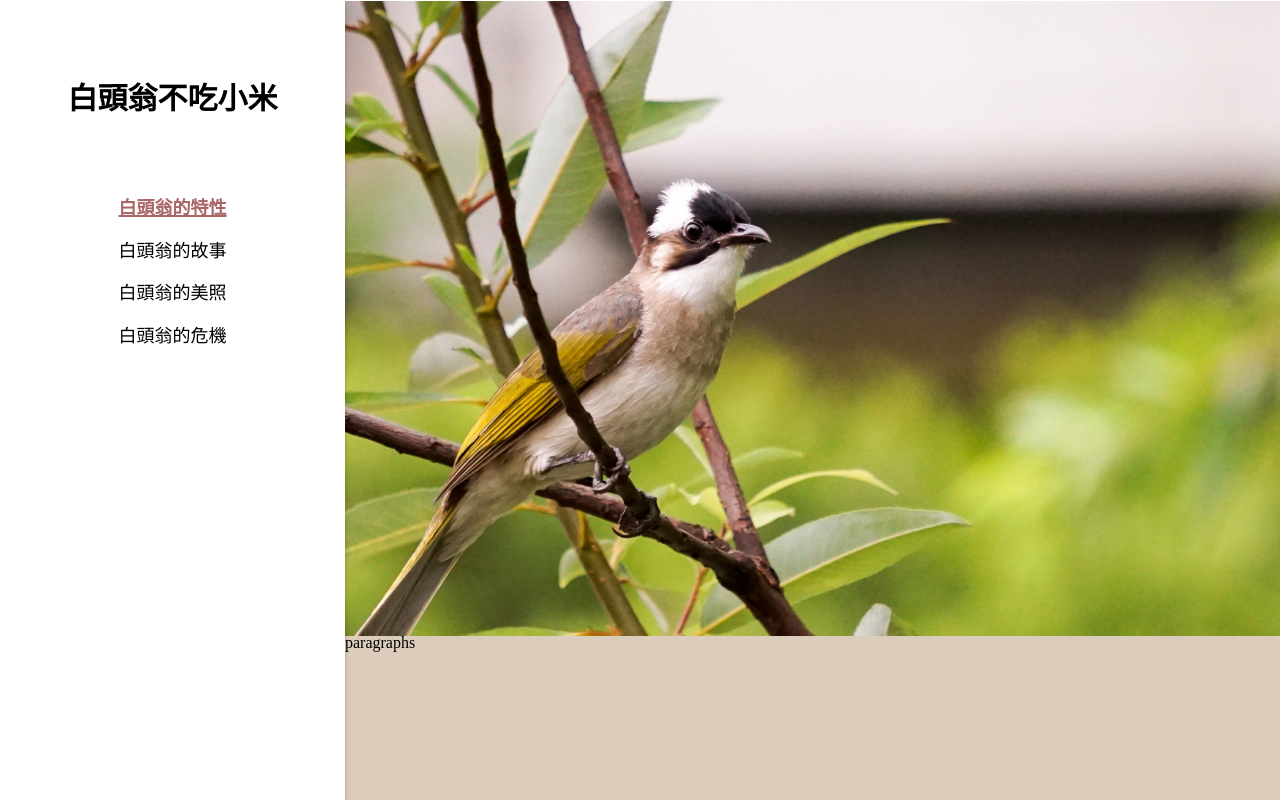
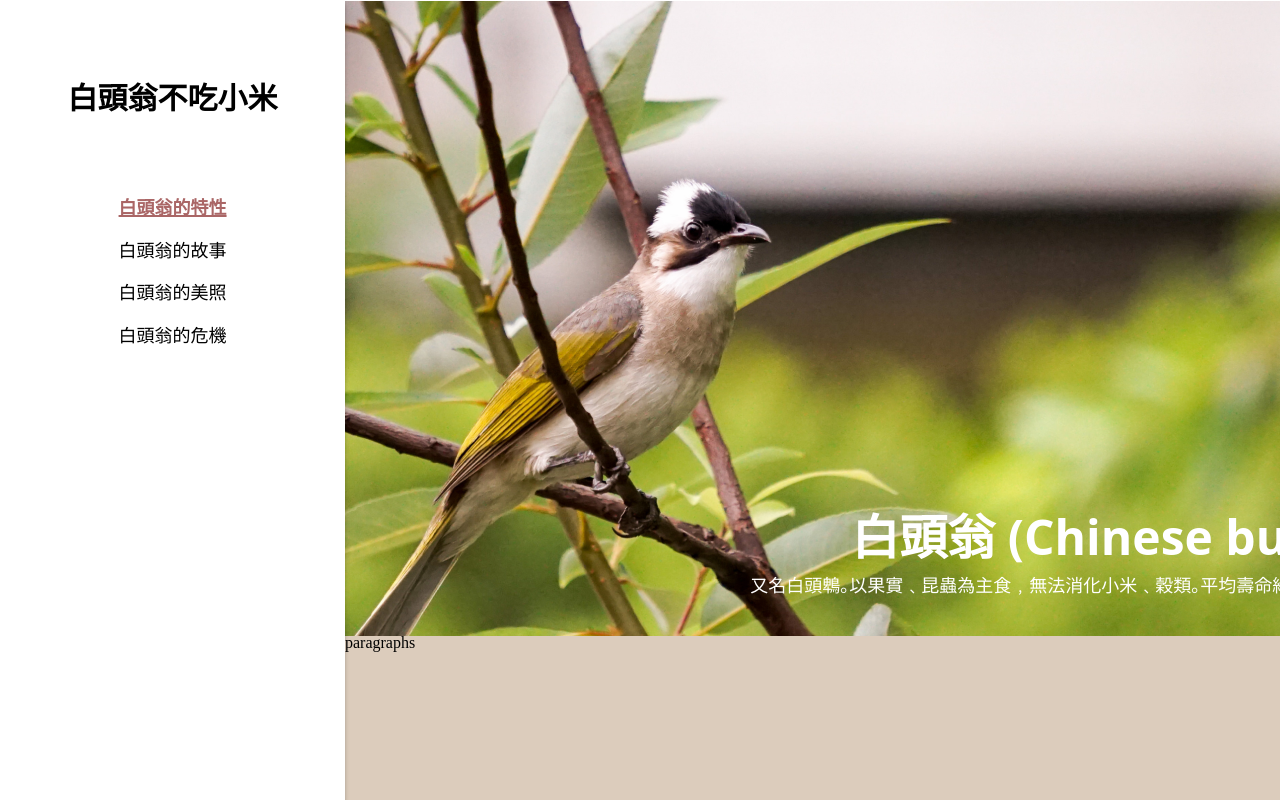
Before and after one commit to lemoncat0817/Vue3-BulBul, a Vue app: page / in a window 1280 px wide. Shown: the top 800 px of the page. Built offline with nearby package versions, Linux system fonts and the light colour scheme.

Commit message:
banner裡的主標題和副標題完成

```diff
--- a/src/components/banner/index.vue
+++ b/src/components/banner/index.vue
@@ -4,6 +4,8 @@
     <div class="bannerImgBox">
       <img src="@/assets/banner/banner.png" alt="Banner">
     </div>
+    <div class="title">白頭翁 (Chinese bulbul)</div>
+    <div class="subTitle">又名白頭鵯｡以果實﹑昆蟲為主食﹐無法消化小米﹑穀類｡平均壽命約 8~10 年｡</div>
   </div>
 </template>
 
@@ -27,4 +29,36 @@
   opacity: 0px;
   background: #C4C4C4;
 }
+
+.title {
+  position: absolute;
+  width: 544px;
+  height: 65px;
+  top: 504px;
+  left: 851.25px;
+  gap: 0px;
+  opacity: 0px;
+  font-family: Noto Sans;
+  font-size: 48px;
+  font-weight: 700;
+  line-height: 65.38px;
+  text-align: left;
+  color: #FFFFFF;
+}
+
+.subTitle {
+  position: absolute;
+  width: 645px;
+  height: 25px;
+  top: 573px;
+  left: 750.25px;
+  gap: 0px;
+  opacity: 0px;
+  font-family: Noto Sans;
+  font-size: 18px;
+  font-weight: 400;
+  line-height: 24.52px;
+  text-align: left;
+  color: #FFFFFF;
+}
 </style>
--- a/src/components/sidebar/index.vue
+++ b/src/components/sidebar/index.vue
@@ -3,7 +3,7 @@
     <div class="siteName">白頭翁不吃小米</div>
     <ul class="nav">
       <li v-for="(item, index) in navText" :key="item.text" @click="toggleActive(index)">
-        <a href="#" :class="{ active: activeIndex === index }">
+        <a href="JavaScript:;" :class="{ active: activeIndex === index }">
           {{ item.text }}
         </a>
       </li>
```
